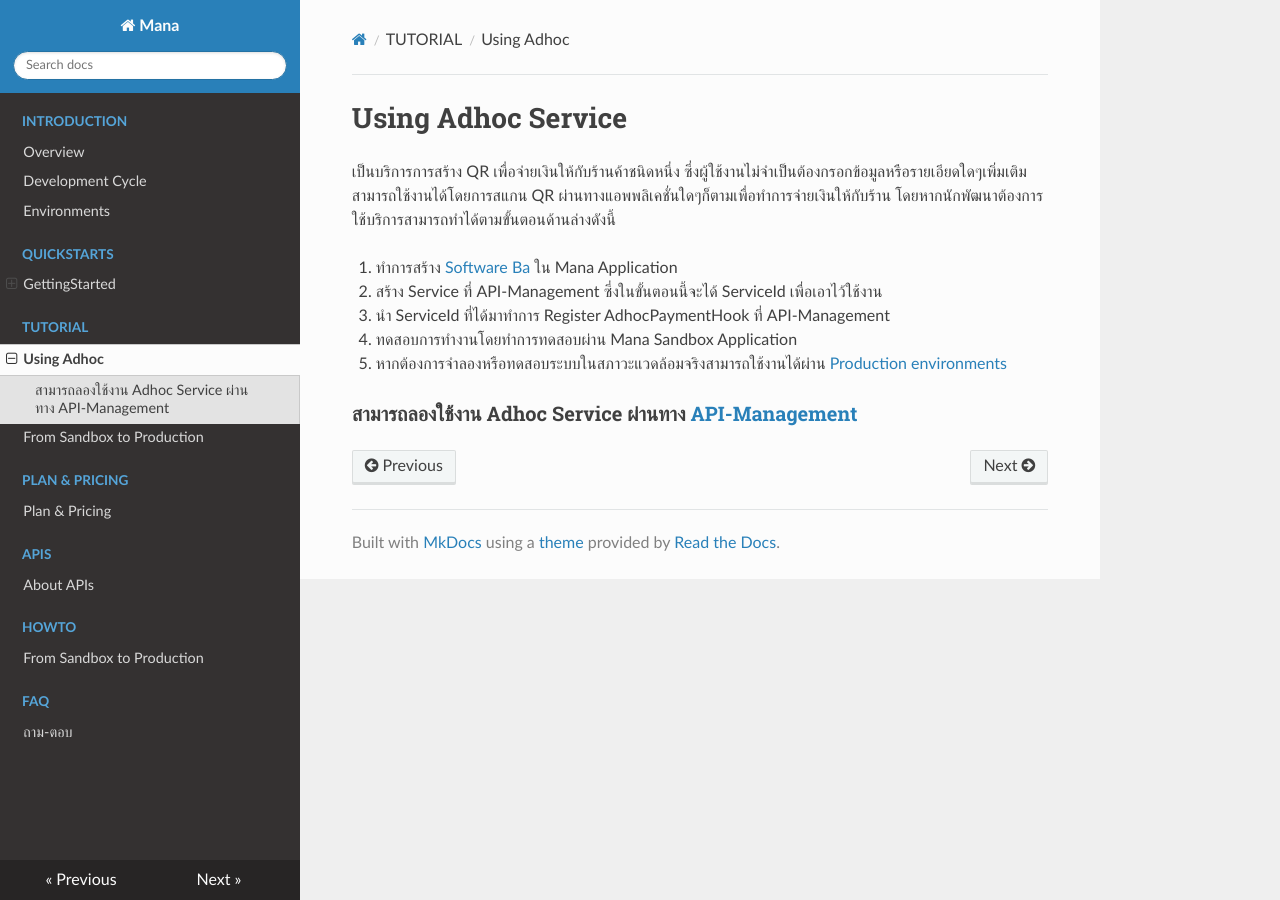
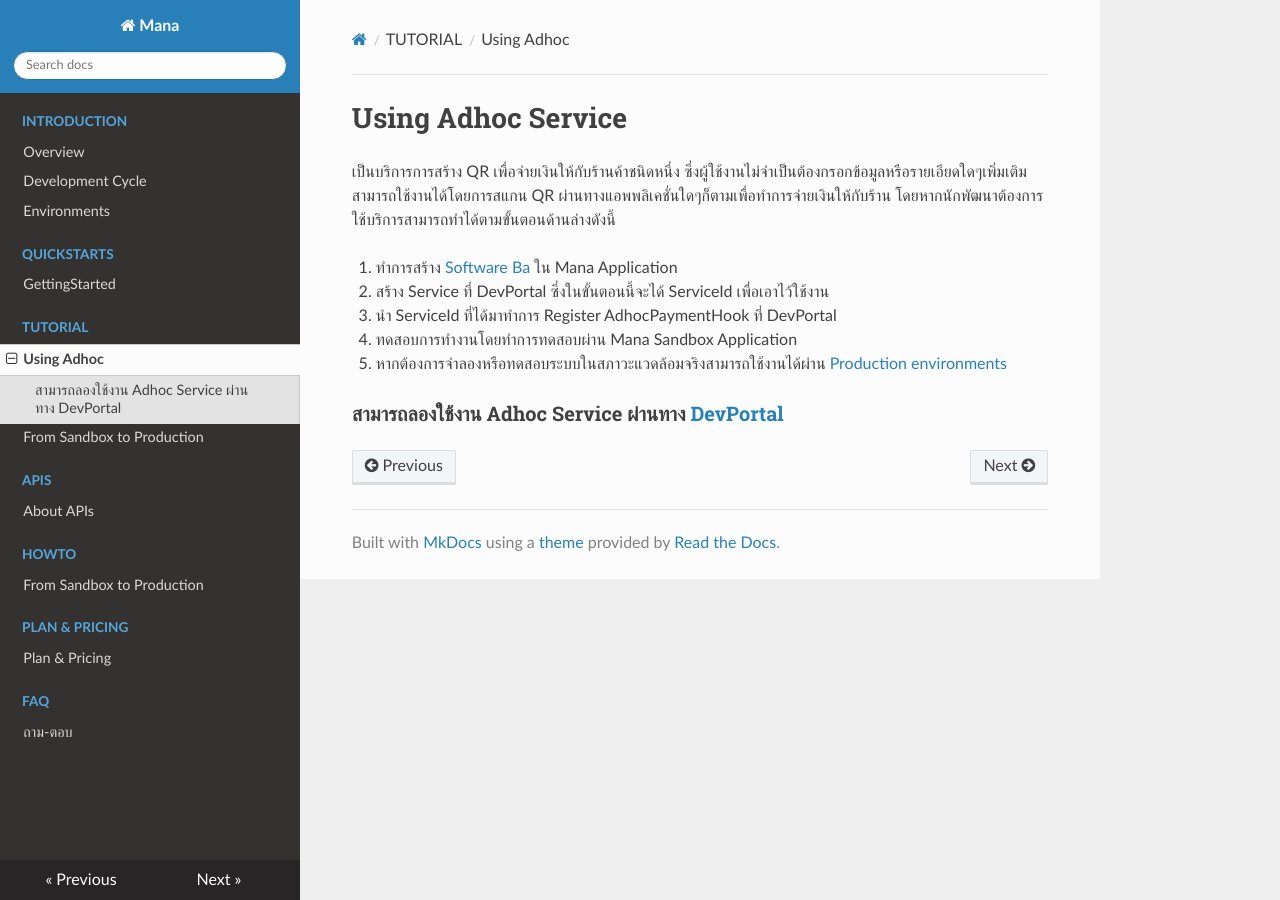
Before and after one commit to group-thes/doc-mana-dev, an MkDocs documentation site: the page built from docs/Tutorial/Adhoc.md, in a window 1280 px wide. Built offline with MkDocs 1.6.1, drawn with Linux system fonts in a browser that asks for light colours; nearby versions of some CDN libraries.

```diff
--- a/docs/Tutorial/Adhoc.md
+++ b/docs/Tutorial/Adhoc.md
@@ -2,9 +2,9 @@
 เป็นบริการการสร้าง QR เพื่อจ่ายเงินให้กับร้านค้าชนิดหนึ่ง ซึ่งผู้ใช้งานไม่จำเป็นต้องกรอกข้อมูลหรือรายเอียดใดๆเพิ่มเติม สามารถใช้งานได้โดยการสแกน QR ผ่านทางแอพพลิเคชั่นใดๆก็ตามเพื่อทำการจ่ายเงินให้กับร้าน โดยหากนักพัฒนาต้องการใช้บริการสามารถทำได้ตามขั้นตอนด้านล่างดังนี้
 
 1. ทำการสร้าง [Software Ba](https://google.com) ใน Mana Application
-2. สร้าง Service ที่ API-Management ซึ่งในขั้นตอนนี้จะได้ ServiceId เพื่อเอาไว้ใช้งาน
-3. นำ ServiceId ที่ได้มาทำการ Register AdhocPaymentHook ที่ API-Management
+2. สร้าง Service ที่ DevPortal ซึ่งในขั้นตอนนี้จะได้ ServiceId เพื่อเอาไว้ใช้งาน
+3. นำ ServiceId ที่ได้มาทำการ Register AdhocPaymentHook ที่ DevPortal
 4. ทดสอบการทำงานโดยทำการทดสอบผ่าน Mana Sandbox Application
 5. หากต้องการจำลองหรือทดสอบระบบในสภาวะแวดล้อมจริงสามารถใช้งานได้ผ่าน [Production environments](https://google.com)
 
-### สามารถลองใช้งาน Adhoc Service ผ่านทาง [API-Management](https://google.com)
+### สามารถลองใช้งาน Adhoc Service ผ่านทาง [DevPortal](https://google.com)
--- a/mkdocs.yml
+++ b/mkdocs.yml
@@ -5,20 +5,22 @@ nav:
         - Development Cycle: 'Introduction/DevelopmentCycle.md'
         - Environments: Introduction/Environments.md
     - QUICKSTARTS:
-        - GettingStarted:
-            - ขั้นตอนการสมัครร่วมงานกับมานะ: 'Quickstarts/GettingStarted.md'
-            - การเข้าใช้งาน API-Management: 'Quickstarts/step_loginApiM.md'
+        - GettingStarted: Quickstarts/GettingStarted.md
+            # - ขั้นตอนการสมัครร่วมงานกับมานะ: 'Quickstarts/GettingStarted.md'
+            # - การเข้าใช้งาน DevPortal: 'Quickstarts/step_loginApiM.md'
     - TUTORIAL:
         - Using Adhoc: Tutorial/Adhoc.md
         - From Sandbox to Production: Tutorial/FromSandbox2Production.md
-    - PLAN & PRICING:
-        - Plan & Pricing: Plan&Pricing/Plan&Pricing.md
-    - APIS:
+    - APIs:
         - About APIs: APIs/APIs.md
     - HOWTO:
         - From Sandbox to Production: Howto/FromSandbox_Production.md
+    - PLAN & PRICING:
+        - Plan & Pricing: Plan&Pricing/Plan&Pricing.md
     - FAQ:
         - ถาม-ตอบ: FAQ/faq.md
-theme: readthedocs
 extra_css:
     - css/extra.css
+theme:
+    name: readthedocs
+    favicon: 'img/favicon.ico'
```
Also changed, not shown: docs/Introduction/Overview.md (+3 -3 lines), docs/Quickstarts/GettingStarted.md (+19 -0 lines), docs/Quickstarts/step_loginApiM.md (+2 -2 lines), docs/Tutorial/FromSandbox2Production.md (+2 -2 lines), docs/img/Logo.png (added), docs/img/favicon.ico (added).
